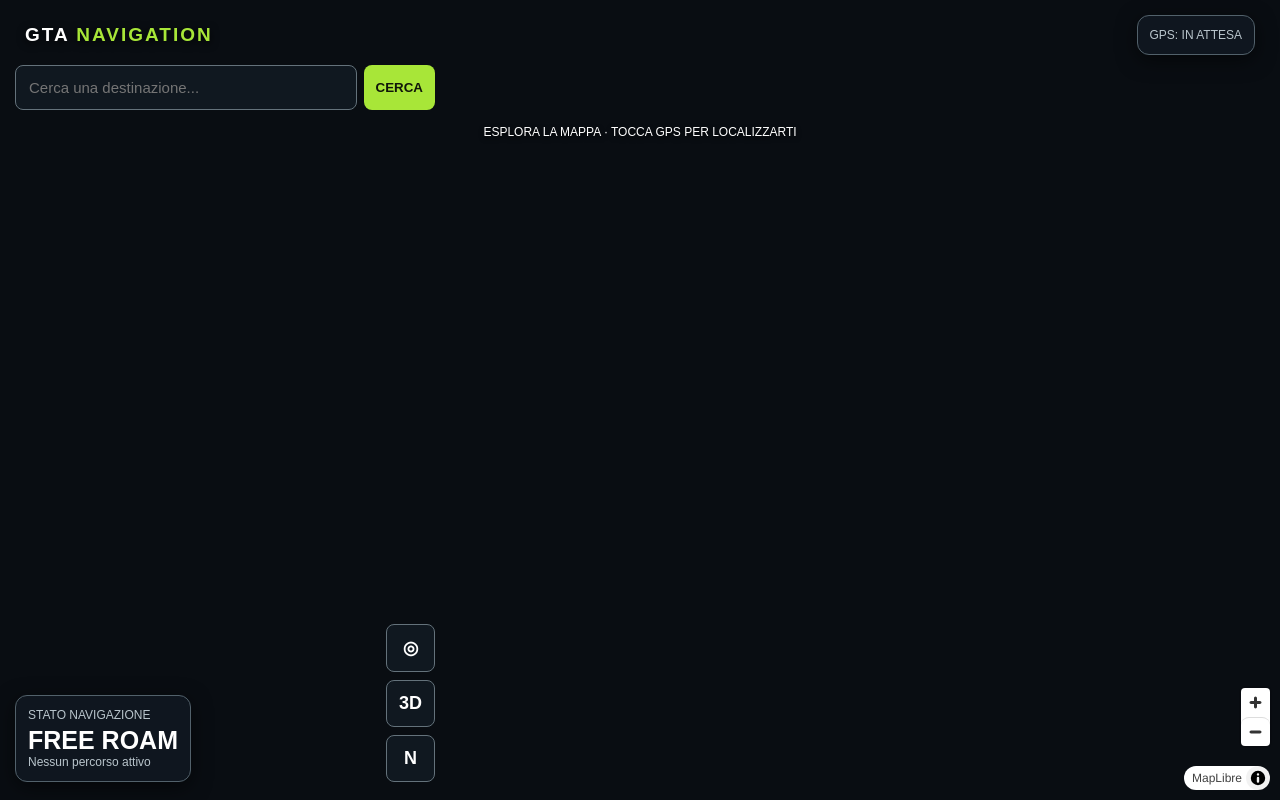
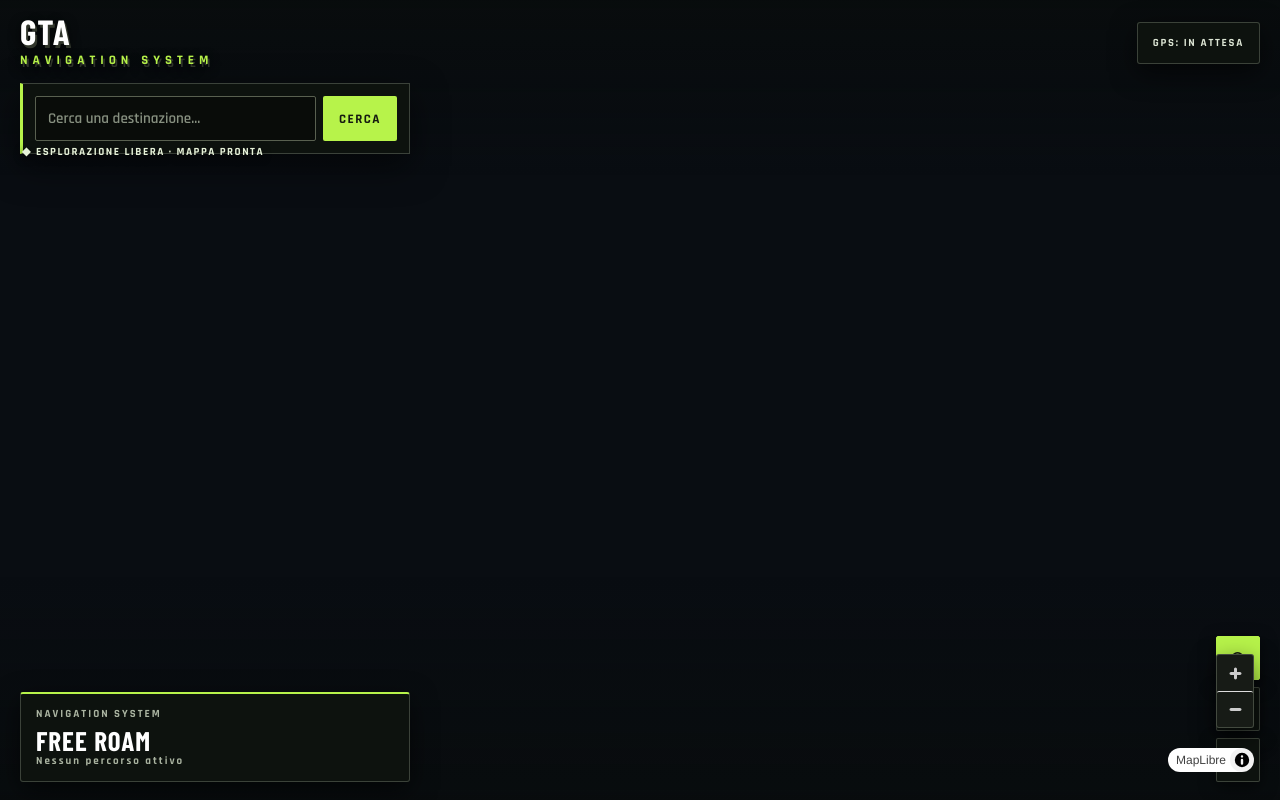
Before and after one commit to Maxdemon1200/GTA-navigation, a plain HTML site: page index.html in a window 1280 px wide. Drawn offline with nearby package versions, Linux system fonts and the light colour scheme; no server answers; a web font is replaced by a local one.

Commit message:
Apply GTA-inspired dark HUD and typography

```diff
--- a/index.html
+++ b/index.html
@@ -7,39 +7,60 @@
 <link href="https://unpkg.com/maplibre-gl@5.6.1/dist/maplibre-gl.css" rel="stylesheet">
 <script src="https://unpkg.com/maplibre-gl@5.6.1/dist/maplibre-gl.js"></script>
 <style>
+@import url('https://fonts.googleapis.com/css2?family=Barlow+Condensed:wght@500;600;700;800;900&family=Rajdhani:wght@500;600;700&display=swap');
+:root{--lime:#b7f34a;--panel:rgba(15,19,15,.9);--line:rgba(224,239,211,.22)}
 *{box-sizing:border-box}
-body{margin:0;background:#090d12;color:white;font-family:Arial,sans-serif;overflow:hidden}
+body{margin:0;background:#090d12;color:#f5f5eb;font-family:'Rajdhani',sans-serif;overflow:hidden}
 #map{position:absolute;inset:0}
-.top{position:absolute;top:15px;left:15px;right:15px;display:flex;justify-content:space-between;align-items:center;pointer-events:none}
-.logo{font-size:19px;font-weight:900;letter-spacing:2px;text-shadow:0 2px 8px #000}
-.logo span{color:#a8e638}
-.panel{background:#101820eF;border:1px solid #52616b;border-radius:12px;padding:12px;box-shadow:0 5px 20px #0008}
-.search{position:absolute;top:65px;left:15px;right:15px;display:flex;gap:7px}
-input{flex:1;min-width:0;background:#101820;color:white;border:1px solid #64727b;border-radius:8px;padding:13px;font-size:15px;outline:none}
-button{border:0;border-radius:8px;background:#a8e638;color:#101609;font-weight:bold;padding:12px;cursor:pointer}
-.bottom{position:absolute;bottom:18px;left:15px;right:15px;display:flex;justify-content:space-between;align-items:end;gap:10px}
-.info{font-size:12px;color:#b9c5cc}
-.big{font-size:25px;font-weight:900;margin-top:4px}
-.controls{display:flex;flex-direction:column;gap:8px}
-.controls button{min-width:48px;background:#101820;color:white;border:1px solid #64727b;font-size:18px}
-#message{position:absolute;top:125px;left:15px;right:15px;text-align:center;font-size:12px;color:white;text-shadow:0 2px 5px black;pointer-events:none}
-@media(min-width:700px){.search{right:auto;width:420px}.bottom{right:auto;width:420px}.top{right:25px;left:25px}}
+#map:after{content:"";position:absolute;inset:0;pointer-events:none;background:linear-gradient(180deg,#080b0877,transparent 22%,transparent 72%,#080b0866)}
+.top{position:absolute;top:17px;left:20px;right:20px;display:flex;justify-content:space-between;align-items:center;pointer-events:none}
+.logo{font:900 35px/.8 'Barlow Condensed';letter-spacing:1px;color:#fff;text-shadow:2px 3px 0 #30352b,0 4px 12px #000}
+.logo span{display:block;color:var(--lime);font:800 13px 'Rajdhani';letter-spacing:5px;margin-top:7px}
+.panel{background:var(--panel);border:1px solid var(--line);border-radius:3px;padding:13px 15px;box-shadow:0 8px 26px #0009;backdrop-filter:blur(13px)}
+#gps{font:700 11px 'Rajdhani';letter-spacing:1.7px;color:#dce5d4}
+.search{position:absolute;top:83px;left:20px;right:auto;width:min(390px,calc(100vw - 40px));display:flex;gap:7px;padding:12px;background:var(--panel);border:1px solid var(--line);border-left:3px solid var(--lime);box-shadow:0 12px 35px #0008;backdrop-filter:blur(14px)}
+input{flex:1;min-width:0;background:#090c09;color:white;border:1px solid #596050;border-radius:2px;padding:12px;font:600 15px 'Rajdhani';outline:none}
+input:focus{border-color:var(--lime)}
+input::placeholder{color:#879080}
+button{border:0;border-radius:2px;background:var(--lime);color:#151a10;font:900 13px 'Rajdhani';letter-spacing:1.5px;padding:0 16px;cursor:pointer}
+.bottom{position:absolute;bottom:18px;left:20px;right:20px;display:flex;justify-content:space-between;align-items:end;gap:10px}
+.bottom>.panel{width:min(390px,calc(100vw - 40px));border-top:2px solid var(--lime)}
+.info{font:700 11px 'Rajdhani';letter-spacing:2px;color:#aab4a1}
+.big{font:900 27px/.95 'Barlow Condensed';letter-spacing:1px;margin-top:7px;color:#fff}
+.controls{display:flex;flex-direction:column;gap:7px}
+.controls button{width:44px;height:44px;min-width:44px;padding:0;background:var(--panel);color:#fff;border:1px solid var(--line);font-size:16px;backdrop-filter:blur(10px);box-shadow:0 5px 16px #0008}
+.controls button:first-child{background:var(--lime);color:#151a10;border-color:var(--lime)}
+#message{position:absolute;top:145px;left:22px;right:20px;text-align:left;font:700 11px 'Rajdhani';letter-spacing:1.5px;color:#e7f2d9;text-shadow:0 2px 8px #000;pointer-events:none}
+.maplibregl-ctrl-bottom-right{right:16px;bottom:18px}
+.maplibregl-ctrl-group{background:#171b16!important;border:1px solid var(--line)!important;border-radius:3px!important;overflow:hidden;box-shadow:0 8px 24px #0008!important}
+.maplibregl-ctrl-group button{background:transparent!important;width:36px!important;height:36px!important}
+.maplibregl-ctrl-group button span{filter:invert(1)}
+@media(max-width:600px){
+ .top{top:12px;left:12px;right:12px}.logo{font-size:29px}.logo span{font-size:10px;letter-spacing:3px;margin-top:6px}
+ #gps{font-size:9px;letter-spacing:1px}.top .panel{padding:9px 10px}
+ .search{top:68px;left:12px;width:calc(100vw - 24px);padding:9px}
+ .bottom{left:12px;right:12px;bottom:12px}.bottom>.panel{width:calc(100vw - 24px);padding:10px 13px}
+ .big{font-size:23px}.controls{position:absolute;right:0;bottom:88px;flex-direction:row;gap:6px}
+ .controls button{width:39px;height:39px;min-width:39px}
+ #message{top:127px;left:14px;font-size:10px}
+ .maplibregl-ctrl-bottom-right{right:12px;bottom:12px}
+}
 </style>
 </head>
 <body>
 <div id="map"></div>
 <div class="top">
- <div class="logo">GTA <span>NAVIGATION</span></div>
+ <div class="logo">GTA<span>NAVIGATION SYSTEM</span></div>
  <div class="panel info" id="gps">GPS: IN ATTESA</div>
 </div>
 <div class="search">
  <input id="destination" placeholder="Cerca una destinazione...">
  <button onclick="searchPlace()">CERCA</button>
 </div>
-<div id="message">ESPLORA LA MAPPA · TOCCA GPS PER LOCALIZZARTI</div>
+<div id="message">◆ ESPLORAZIONE LIBERA · MAPPA PRONTA</div>
 <div class="bottom">
  <div class="panel">
-  <div class="info">STATO NAVIGAZIONE</div>
+  <div class="info">NAVIGATION SYSTEM</div>
   <div class="big" id="status">FREE ROAM</div>
   <div class="info" id="distance">Nessun percorso attivo</div>
  </div>
```
